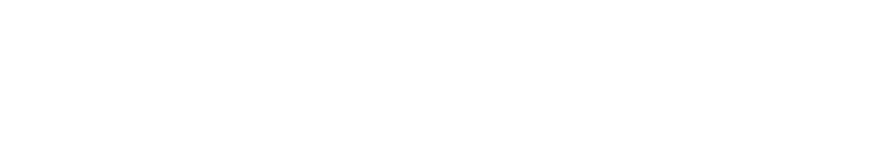
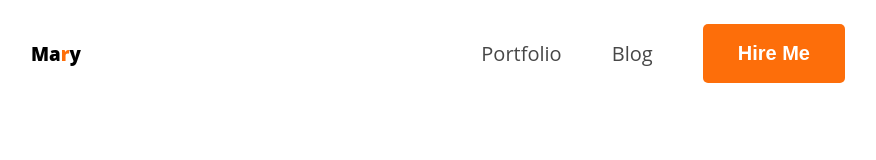
Before and after one commit to Uchchash346/web-developer-portfolio, a plain HTML site: page index.html in a window 1280 px wide. Shown: the whole page, without its empty margins (177-1053 px from the left). Drawn offline with Linux system fonts and the light colour scheme.

Commit message:
Navbar alignment and use of flex

```diff
--- a/index.html
+++ b/index.html
@@ -5,11 +5,19 @@
     <meta charset="UTF-8">
     <meta name="viewport" content="width=device-width, initial-scale=1.0">
     <title>Web Developer Portfolio</title>
+    <link rel="stylesheet" href="styles/portfolio.css">
 </head>
 
-<body>
+<body class="open-sans-normal">
     <header>
-
+        <nav>
+            <h3 class="nav-title">Ma<span class="text-primary">r</span>y</h3>
+            <ul>
+                <li><a class="dark-2" href="">Portfolio</a></li>
+                <li><a class="dark-2" href="">Blog</a></li>
+                <li><a class="dark-2" href=""><button class="btn-primary">Hire Me</button></a></li>
+            </ul>
+        </nav>
     </header>
     <main>
 
--- /dev/null
+++ b/styles/portfolio.css
@@ -0,0 +1,52 @@
+.open-sans-normal {
+  font-family: "Open Sans", sans-serif;
+  font-optical-sizing: auto;
+  font-style: normal;
+  font-variation-settings:
+    "wdth" 100;
+}
+
+/* shared styles */
+.text-primary{
+    color: #FD6E0A;
+}
+
+.dark-2{
+    color: #474747;
+}
+
+.btn-primary{
+    background: #FD6E0A;
+    font-weight: bold;
+    font-size: 20px;
+    color: white;
+    padding: 18px 35px;
+    border-radius: 5px;
+    border: none;
+}
+/* Nav Styles */
+nav{
+    display: flex;
+    align-items: center;
+    justify-content: space-between;
+    margin: 0 200px;
+}
+
+.nav-title{
+    font-weight: 800;
+    font-style: 45px;
+}
+
+nav ul{
+    display: flex;
+    align-items: center;
+}
+nav ul li {
+    list-style: none;
+    margin-right: 50px;
+}
+
+nav li a{
+    text-decoration: none;
+    font-size: 20px;
+}
```
